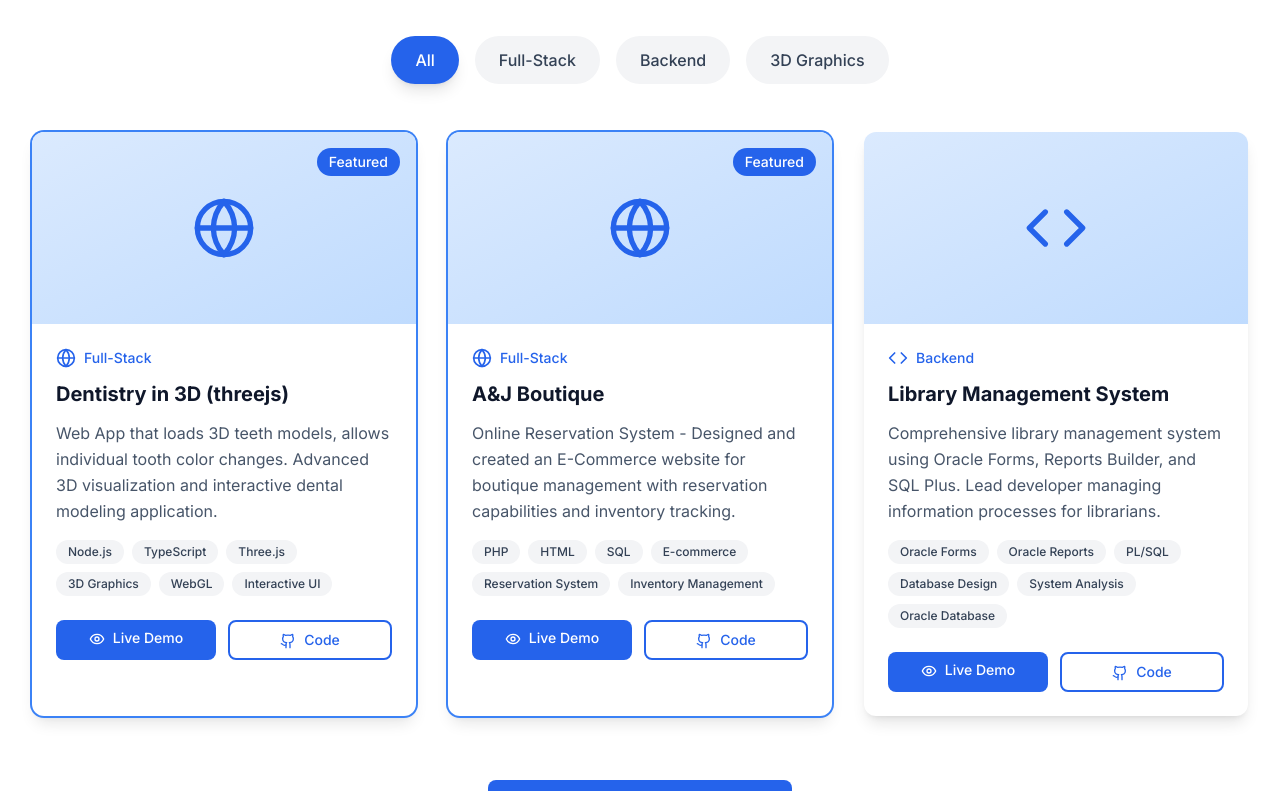
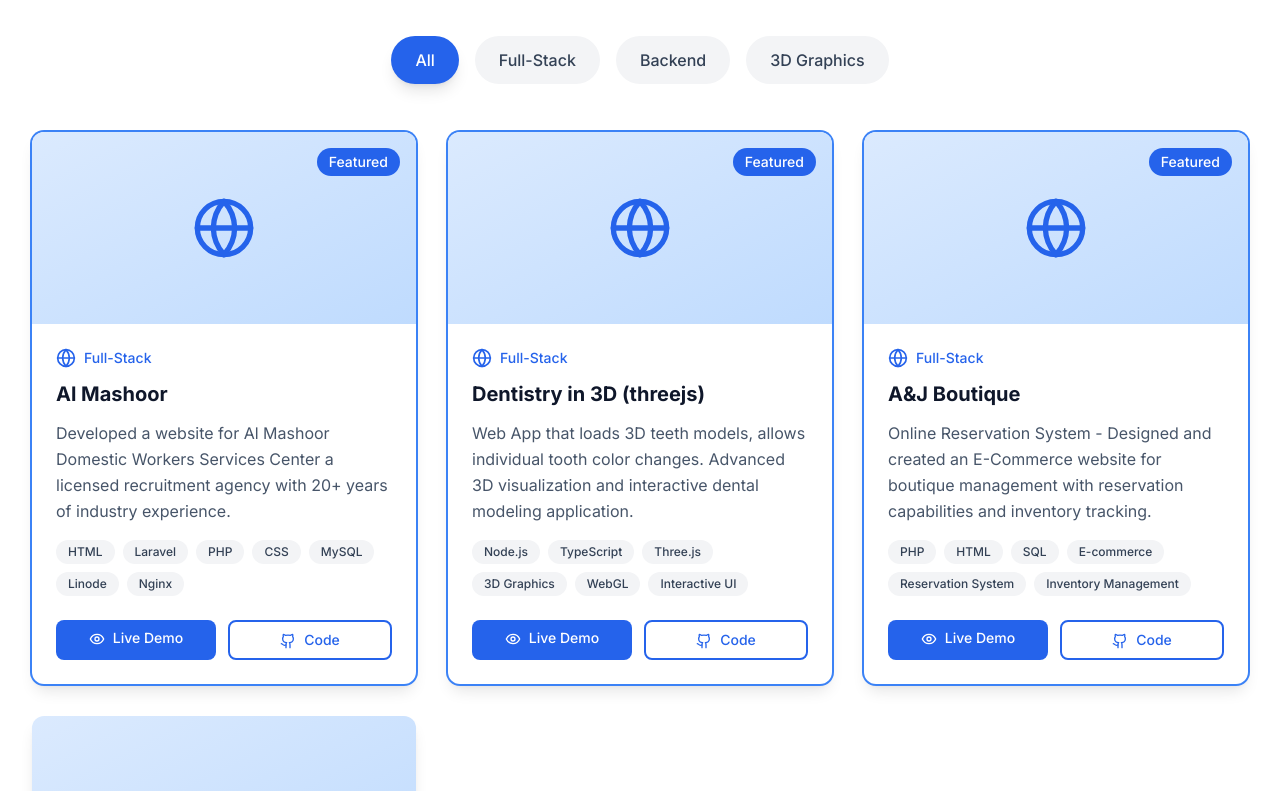
Before and after one commit to jflores0815/jflores-portfolio, a React (Vite) app: page / in a window 1280 px wide. Shown: the part 3720-4511 px from the top of the page. Built offline with nearby package versions, Linux system fonts and the light colour scheme.

Commit message:
UPDATE: add projects

```diff
--- a/src/components/Projects.tsx
+++ b/src/components/Projects.tsx
@@ -11,6 +11,26 @@ import { useState } from "react";
 
 const Projects = () => {
   const projects = [
+    {
+      title: "Al Mashoor",
+      description:
+        "Developed a website for Al Mashoor Domestic Workers Services Center a licensed recruitment agency with 20+ years of industry experience. ",
+      image: "/api/placeholder/600/400",
+      technologies: [
+        "HTML",
+        "Laravel",
+        "PHP",
+        "CSS",
+        "MySQL",
+        "Linode",
+        "Nginx",
+      ],
+      category: "Full-Stack",
+      categoryIcon: Globe,
+      liveUrl: "#",
+      githubUrl: "#",
+      featured: true,
+    },
     {
       title: "Dentistry in 3D (threejs)",
       description:
@@ -62,7 +82,7 @@ const Projects = () => {
         "System Analysis",
         "Oracle Database",
       ],
-      category: "Backend",
+      category: "Full-Stack",
       categoryIcon: Code,
       liveUrl: "#",
       githubUrl: "#",
```
Also changed, not shown: 3 other files (tests, documents, lock files or other folders).
